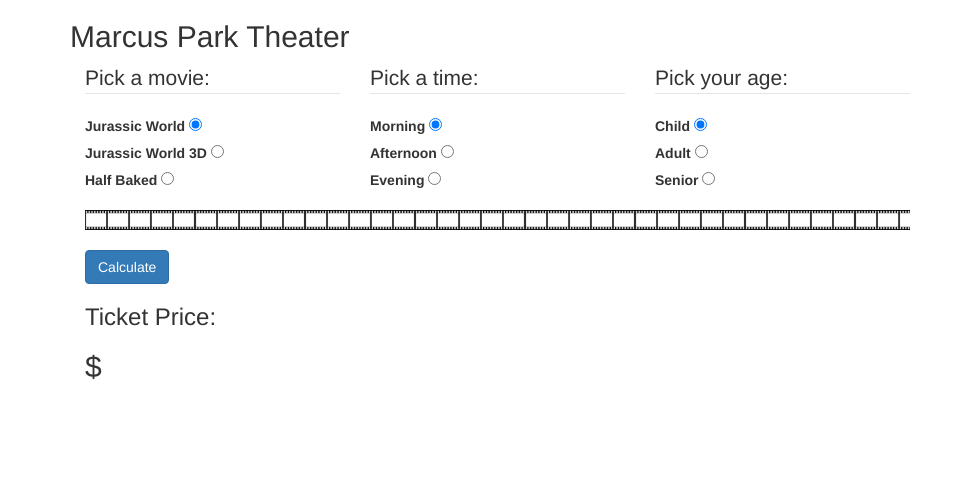
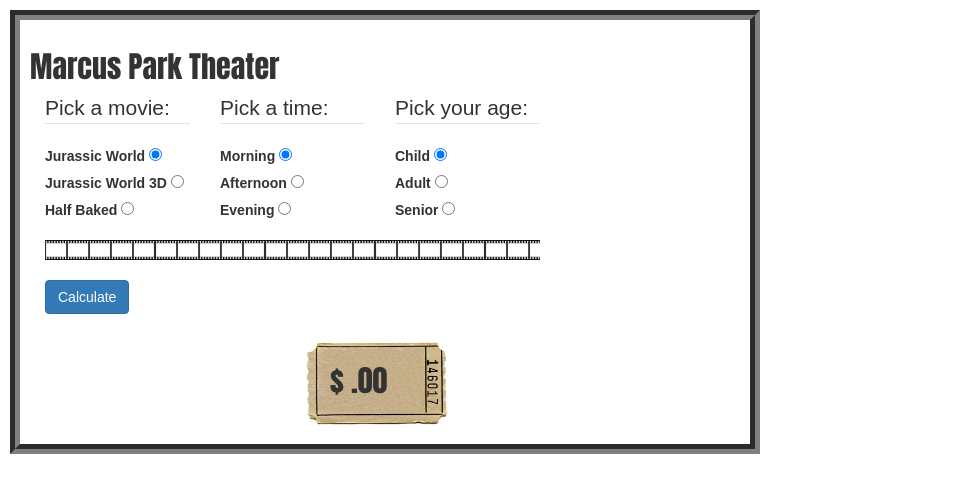
Before and after one commit to laurenemarcus/movie-tickets, a plain HTML site: page index.html in a window 1280 px wide. Shown: the whole page, without its empty margins (0-963 px from the left). Drawn offline with Linux system fonts and the light colour scheme.

Commit message:
Update styling of app.

```diff
--- a/css/styles.css
+++ b/css/styles.css
@@ -4,3 +4,38 @@
   background-size: contain;
 
 }
+
+#show-price {
+
+  background:url(ticket.jpg);
+  height: 100px;
+  background-size: contain;
+  background-repeat: no-repeat;
+  padding: 10px 20px 10px 35px;
+  margin: 20px 0px 0px 250px;
+  font-family: Impact;
+}
+
+.container {
+  border: 10px groove gray;
+  margin: 10px 20px 10px 10px;
+  padding: 10px 20px 10px 10px;
+  width: 750px;
+  font-family: Arial;
+}
+
+.price-display {
+  display: none;
+}
+
+body {
+  width: 500px;
+}
+
+.marcus-park {
+  font-family: Impact;
+}
+
+.btn {
+  font-family: Arial;
+}
--- a/index.html
+++ b/index.html
@@ -65,9 +65,8 @@
     </form>
     <div class="price">
       <div class="col-md-12">
-      <h3>Ticket Price:</h3>
         <div id="show-price">
-          <h2>$<span class="price-display"></span></h2>
+          <h2>$ <span class="price-display"></span>.00</h2>
         </div>
       </div>
     </div>
--- a/js/scripts.js
+++ b/js/scripts.js
@@ -41,6 +41,8 @@
     newTicket.airtime = time;
     newTicket.age = age;
 
+    $(".price-display").show();
+
     $(".price-display").text(newTicket.price());
   });
 });
```
Also changed, not shown: css/ticket.jpg (added).
